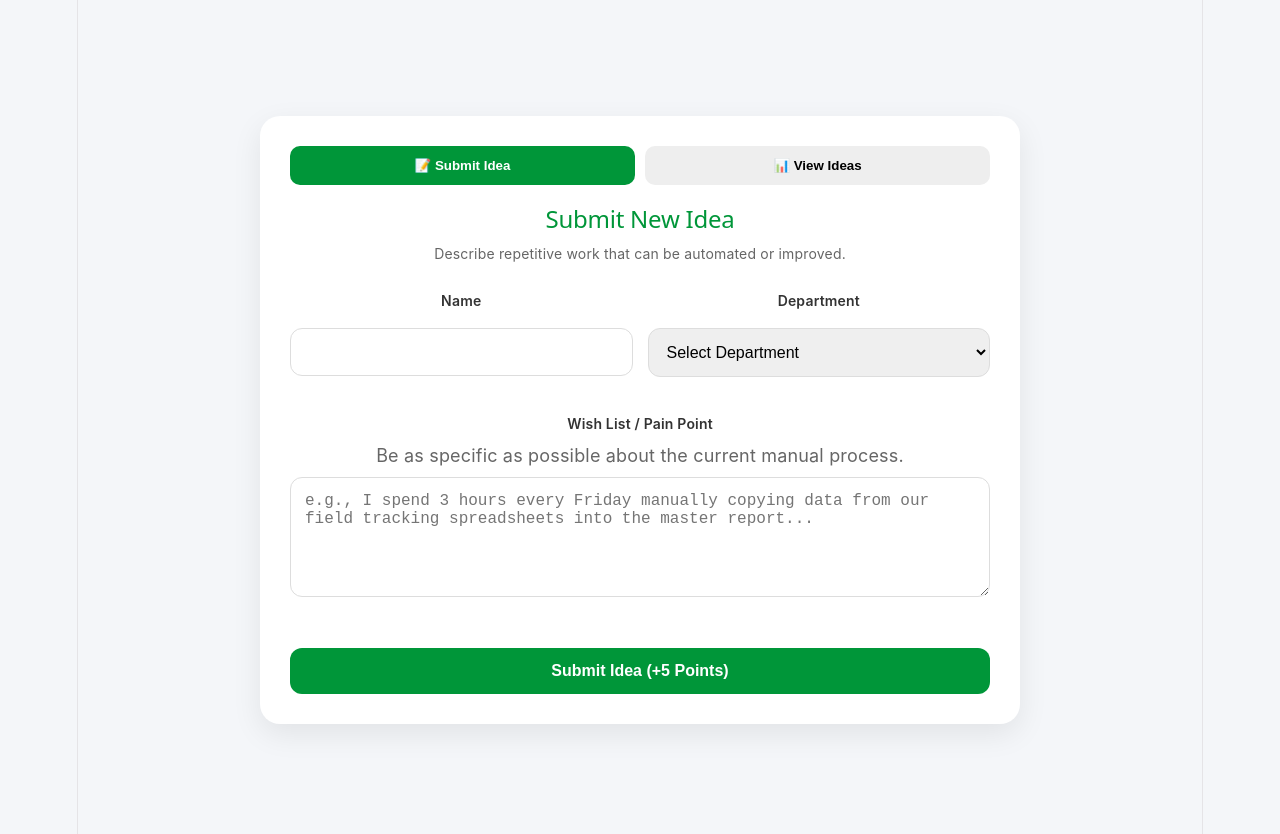
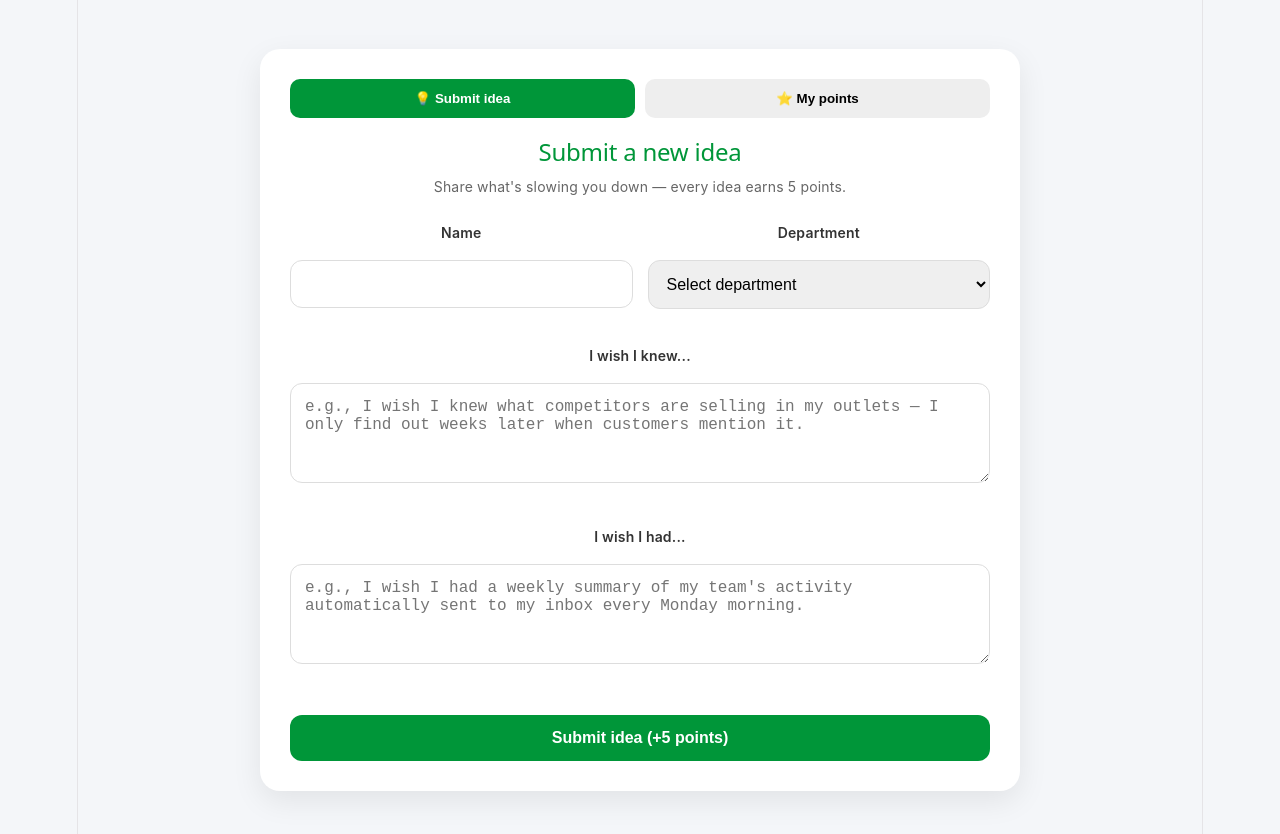
Before and after one commit to surapheil/wish_list_app, a React (Vite) app: page / in a window 1280 px wide. Shown: the top 834 px of the page. Built offline with nearby package versions, Linux system fonts and the light colour scheme.

Commit message:
added i wish i knew and i had

```diff
--- a/src/App.jsx
+++ b/src/App.jsx
@@ -1,6 +1,6 @@
 import { useState } from "react";
 import "./App.css";
-import IdeasList from "./components/IdeaList";
+import MyPoints from "./components/MyPoints";   // ← changed
 import SubmitForm from "./components/SubmitForm";
 
 function App() {
@@ -9,31 +9,16 @@ function App() {
   return (
     <div className="container">
       <div className="card">
-
-        {/* NAV BAR */}
         <div className="nav">
-          <button
-            className={page === "submit" ? "nav-active" : ""}
-            onClick={() => setPage("submit")}
-          >
-            📝 Submit Idea
+          <button className={page === "submit" ? "nav-active" : ""} onClick={() => setPage("submit")}>
+            💡 Submit idea
           </button>
-
-          <button
-            className={page === "ideas" ? "nav-active" : ""}
-            onClick={() => setPage("ideas")}
-          >
-            📊 View Ideas
+          <button className={page === "points" ? "nav-active" : ""} onClick={() => setPage("points")}>
+            ⭐ My points
           </button>
         </div>
 
-        {/* PAGE CONTENT */}
-        {page === "submit" ? (
-          <SubmitForm />
-        ) : (
-          <IdeasList />
-        )}
-
+        {page === "submit" ? <SubmitForm /> : <MyPoints />}
       </div>
     </div>
   );
--- a/src/components/IdeaList.jsx
+++ /dev/null
@@ -1,57 +0,0 @@
-import { useEffect, useState } from "react";
-
-function IdeasList() {
-  const [ideas, setIdeas] = useState([]);
-  const [loading, setLoading] = useState(true);
-
-  useEffect(() => {
-    fetch(
-      "https://script.google.com/macros/s/AKfycbwt69AxYBHXjUVVIR_DDyPhuR2ywFyMrzHWWnrLmLXN5AiyXef4jDjqETHWPLwZ9KA/exec"
-    )
-      .then((res) => res.json())
-      .then((data) => {
-        setIdeas(data);
-        setLoading(false);
-      })
-      .catch((err) => {
-        console.error(err);
-        setLoading(false);
-      });
-  }, []);
-
-  if (loading) {
-    return <p>Loading ideas...</p>;
-  }
-
-  return (
-    <div>
-      <h2>Submitted Ideas</h2>
-
-      <table>
-        <thead>
-          <tr>
-            <th>Name</th>
-            <th>Department</th>
-            <th>Idea</th>
-            <th>Priority</th>
-            <th>Hours Saved</th>
-          </tr>
-        </thead>
-
-        <tbody>
-          {ideas.map((idea, index) => (
-            <tr key={index}>
-              <td>{idea.name}</td>
-              <td>{idea.department}</td>
-              <td>{idea.wishlist}</td>
-              <td>{idea.priority}</td>
-              <td>{idea.hoursSaved}</td>
-            </tr>
-          ))}
-        </tbody>
-      </table>
-    </div>
-  );
-}
-
-export default IdeasList;
--- /dev/null
+++ b/src/components/MyPoints.jsx
@@ -0,0 +1,79 @@
+import { useState } from "react";
+
+function MyPoints() {
+  const [nameInput, setNameInput] = useState("");
+  const [result, setResult] = useState(null); // null | "found" | "empty"
+  const [points, setPoints] = useState(0);
+  const [submissionCount, setSubmissionCount] = useState(0);
+  const [displayName, setDisplayName] = useState("");
+  const [department, setDepartment] = useState("");
+  const [loading, setLoading] = useState(false);
+
+  const lookupPoints = async () => {
+    if (!nameInput.trim()) return;
+    setLoading(true);
+    setResult(null);
+
+    const res = await fetch("https://script.google.com/macros/s/AKfycbwt69AxYBHXjUVVIR_DDyPhuR2ywFyMrzHWWnrLmLXN5AiyXef4jDjqETHWPLwZ9KA/exec");
+    const data = await res.json();
+
+    const matches = data.filter(r => r.name?.toLowerCase() === nameInput.trim().toLowerCase());
+    setLoading(false);
+
+    if (!matches.length) { setResult("empty"); return; }
+
+    setDisplayName(matches[0].name);
+    setDepartment(matches[matches.length - 1].department || "");
+    setSubmissionCount(matches.length);
+    setPoints(matches.length * 5);
+    setResult("found");
+  };
+
+  const initials = displayName.trim().split(" ").map(w => w[0]).slice(0, 2).join("").toUpperCase();
+
+  return (
+    <>
+      <h2 className="top_title">My points</h2>
+      <p className="subtext">Enter your name to see your accumulated contribution points.</p>
+
+      <div style={{ display: "flex", gap: "10px", marginBottom: "1.5rem" }}>
+        <input
+          className="form-control"
+          value={nameInput}
+          onChange={(e) => setNameInput(e.target.value)}
+          onKeyDown={(e) => e.key === "Enter" && lookupPoints()}
+          placeholder="Enter your name..."
+          style={{ flex: 1 }}
+        />
+        <button className="submit-btn" style={{ width: "auto", padding: "0 20px" }} onClick={lookupPoints}>
+          {loading ? "Searching..." : "Check points"}
+        </button>
+      </div>
+
+      {result === "empty" && (
+        <p style={{ textAlign: "center", color: "var(--muted)", padding: "2rem 0" }}>
+          No submissions found for that name. Check the spelling or submit your first idea!
+        </p>
+      )}
+
+      {result === "found" && (
+        <div style={{ textAlign: "center", padding: "1.5rem", background: "var(--card-bg)", borderRadius: "12px" }}>
+          <div style={{ width: 52, height: 52, borderRadius: "50%", background: "#e8f0fe", display: "flex", alignItems: "center", justifyContent: "center", fontSize: 18, fontWeight: 500, color: "#1a56db", margin: "0 auto 12px" }}>
+            {initials}
+          </div>
+          <p style={{ fontWeight: 600, fontSize: 16 }}>{displayName}</p>
+          {department && <p style={{ fontSize: 13, color: "var(--muted)", marginBottom: 16 }}>{department}</p>}
+          <div style={{ display: "inline-block", border: "1px solid #e2e8f0", borderRadius: 10, padding: "14px 32px", margin: "8px 0" }}>
+            <div style={{ fontSize: 36, fontWeight: 700 }}>{points}</div>
+            <div style={{ fontSize: 12, color: "var(--muted)" }}>points earned</div>
+          </div>
+          <p style={{ fontSize: 12, color: "var(--muted)", marginTop: 10 }}>
+            {submissionCount} idea{submissionCount !== 1 ? "s" : ""} submitted · 5 pts each
+          </p>
+        </div>
+      )}
+    </>
+  );
+}
+
+export default MyPoints;
--- a/src/components/SubmitForm.jsx
+++ b/src/components/SubmitForm.jsx
@@ -3,45 +3,34 @@ import { useState } from "react";
 function SubmitForm() {
   const [name, setName] = useState("");
   const [department, setDepartment] = useState("");
-  const [wishlist, setWishlist] = useState("");
-  const [priority, setPriority] = useState("Medium");
-  const [hoursSaved, setHoursSaved] = useState("");
+  const [wishKnew, setWishKnew] = useState("");
+  const [wishHad, setWishHad] = useState("");
   const [message, setMessage] = useState("");
 
   const submitForm = async (e) => {
     e.preventDefault();
 
-    const response = await fetch("https://script.google.com/macros/s/AKfycbwt69AxYBHXjUVVIR_DDyPhuR2ywFyMrzHWWnrLmLXN5AiyXef4jDjqETHWPLwZ9KA/exec", {
+    await fetch("https://script.google.com/macros/s/AKfycbwt69AxYBHXjUVVIR_DDyPhuR2ywFyMrzHWWnrLmLXN5AiyXef4jDjqETHWPLwZ9KA/exec", {
       method: "POST",
       body: JSON.stringify({
         name,
         department,
-        wishlist,
-        priority, // Kept to prevent backend errors
-        hoursSaved, // Kept to prevent backend errors
-        points: 5,
+        wishlist: wishKnew,   // → Column D (Wish List)
+        priority: wishHad,    // → Column E (repurposed as "I wish I had")
+        hoursSaved: "",       // → Column F (left blank)
+        points: 5,            // → Column G
       }),
     });
 
-    const result = await response.json();
-
-    if (result.success) {
-      setMessage("✅ Idea submitted successfully!");
-
-      setName("");
-      setDepartment("");
-      setWishlist("");
-      setPriority("Medium");
-      setHoursSaved("");
-    }
+    setMessage("✅ Idea submitted — 5 points added!");
+    setName(""); setDepartment(""); setWishKnew(""); setWishHad("");
+    setTimeout(() => setMessage(""), 4000);
   };
 
   return (
     <>
-      <h2 className="top_title">Submit New Idea</h2>
-      <p className="subtext">
-        Describe repetitive work that can be automated or improved.
-      </p>
+      <h2 className="top_title">Submit a new idea</h2>
+      <p className="subtext">Share what's slowing you down — every idea earns 5 points.</p>
 
       <form onSubmit={submitForm} className="form">
         <div className="grid">
@@ -54,7 +43,6 @@ function SubmitForm() {
               required
             />
           </div>
-
           <div className="form-group">
             <label>Department</label>
             <select
@@ -63,35 +51,41 @@ function SubmitForm() {
               onChange={(e) => setDepartment(e.target.value)}
               required
             >
-              <option value="">Select Department</option>
+              <option value="">Select department</option>
               <option>Sales</option>
               <option>Marketing</option>
               <option>Finance</option>
               <option>IT</option>
-              <option value="HR">HR</option>
-              <option value="Supply Chain">Supply Chain</option>
+              <option>HR</option>
+              <option>Supply Chain</option>
+              <option>Legal</option>
             </select>
           </div>
         </div>
 
-        {/* Enhanced Wish List Section */}
-        <div className="form-group wishlist-container">
-          <label className="wishlist-label">Wish List / Pain Point</label>
-          <p className="wishlist-hint">Be as specific as possible about the current manual process.</p>
+        <div className="form-group">
+          <label>I wish I knew...</label>
           <textarea
-            className="form-control textarea enhanced-textarea"
-            value={wishlist}
-            onChange={(e) => setWishlist(e.target.value)}
-            required
-            rows="5"
-            placeholder="e.g., I spend 3 hours every Friday manually copying data from our field tracking spreadsheets into the master report..."
+            className="form-control textarea"
+            value={wishKnew}
+            onChange={(e) => setWishKnew(e.target.value)}
+            rows="3"
+            placeholder="e.g., I wish I knew what competitors are selling in my outlets — I only find out weeks later when customers mention it."
           />
         </div>
 
-        <button className="submit-btn" type="submit">
-          Submit Idea (+5 Points)
-        </button>
+        <div className="form-group">
+          <label>I wish I had...</label>
+          <textarea
+            className="form-control textarea"
+            value={wishHad}
+            onChange={(e) => setWishHad(e.target.value)}
+            rows="3"
+            placeholder="e.g., I wish I had a weekly summary of my team's activity automatically sent to my inbox every Monday morning."
+          />
+        </div>
 
+        <button className="submit-btn" type="submit">Submit idea (+5 points)</button>
         {message && <div className="message">{message}</div>}
       </form>
     </>
```
